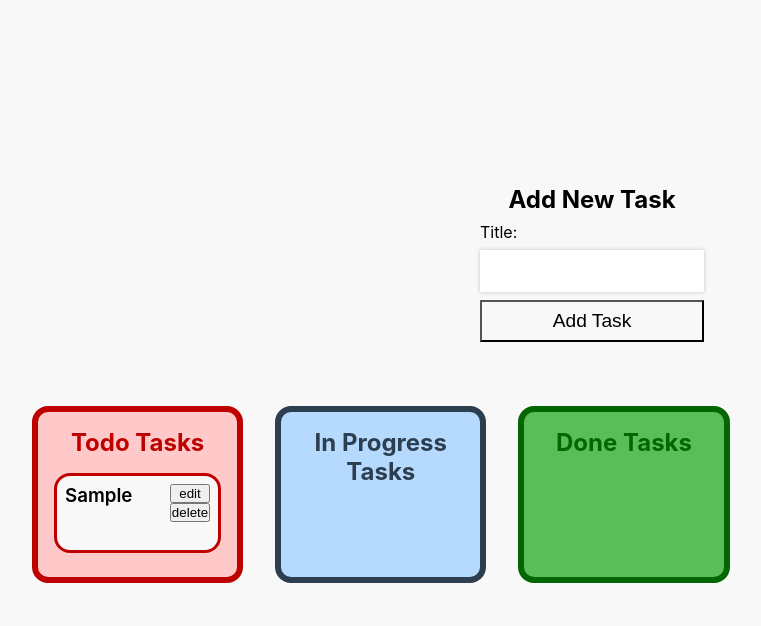
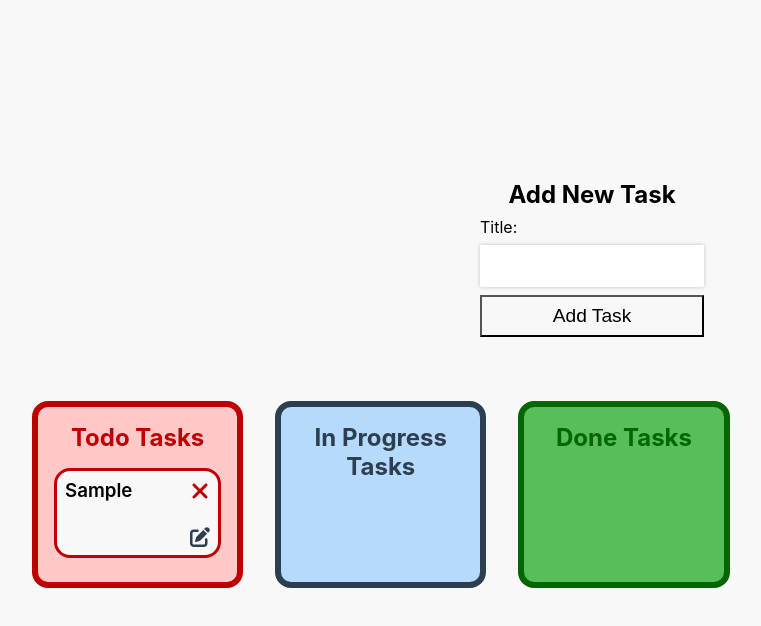
Before and after one commit to Ahmed-Elbessfy/todo-refilex-react, a React (Create React App) app: page / in a window 1280 px wide. Both pictures are taken after typing "Sample" into the empty fields and a click on the input "Add Task". Shown: the top 626 px of the page, without its empty margins (16-777 px from the left). Built offline with nearby package versions, Linux system fonts and the light colour scheme.

Commit message:
add fontawesome and use icons - install Fontawesome - import and use icons at TaskITem & EditTask comp.

```diff
--- a/package.json
+++ b/package.json
@@ -3,6 +3,10 @@
   "version": "0.1.0",
   "private": true,
   "dependencies": {
+    "@fortawesome/fontawesome-svg-core": "^6.1.1",
+    "@fortawesome/free-regular-svg-icons": "^6.1.1",
+    "@fortawesome/free-solid-svg-icons": "^6.1.1",
+    "@fortawesome/react-fontawesome": "^0.1.18",
     "@testing-library/jest-dom": "^5.16.4",
     "@testing-library/react": "^13.2.0",
     "@testing-library/user-event": "^13.5.0",
--- a/src/components/EditTask.js
+++ b/src/components/EditTask.js
@@ -1,5 +1,7 @@
 import React, { useContext, useState } from "react";
 import { AppContext } from "../context/TasksContext";
+import { FontAwesomeIcon } from "@fortawesome/react-fontawesome";
+import { faXmark } from "@fortawesome/free-solid-svg-icons";
 
 const EditTask = ({ task, closeEditForm }) => {
   // style variables
@@ -20,6 +22,17 @@ const EditTask = ({ task, closeEditForm }) => {
     background: "#fff",
     position: "relative",
     borderRadius: "1rem",
+  };
+
+  const closeBtn = {
+    position: "absolute",
+    top: "1rem",
+    right: "1rem",
+    border: "none",
+    background: "transparent",
+    color: "#2c3e50",
+    zIndex: 2,
+    cursor: "pointer",
   };
 
   // local state to keep control on form inputs and get updates
@@ -46,8 +59,15 @@ const EditTask = ({ task, closeEditForm }) => {
   return (
     <div style={overlayStyle}>
       <form onSubmit={saveChanges} style={editFormStyle}>
+        {/* close button  */}
+        <FontAwesomeIcon
+          icon={faXmark}
+          onClick={closeEditForm}
+          size="xl"
+          style={closeBtn}
+        />
+
         <h2>EditTask</h2>
-        <button onClick={closeEditForm}>X</button>
         <label>
           <p>Title:</p>
           <input type="text" value={localTitle} onChange={handleChangeTitle} />
--- a/src/components/TaskItem.js
+++ b/src/components/TaskItem.js
@@ -1,7 +1,21 @@
 import React, { useContext } from "react";
 import { AppContext } from "../context/TasksContext";
 
+import { FontAwesomeIcon } from "@fortawesome/react-fontawesome";
+import { faXmark, faPenToSquare } from "@fortawesome/free-solid-svg-icons";
+
 export const TaskItem = ({ task, allowDrag, openEditTask }) => {
+  // styles
+  const delBtn = {
+    color: "#bf0000",
+    cursor: "pointer",
+    marginBottom: "1.5rem",
+  };
+  const editBtn = {
+    color: "#2c3e50",
+    cursor: "pointer",
+  };
+
   const { setMovingTask } = useContext(AppContext);
   // drag function
   const startDrag = (e, task) => {
@@ -28,8 +42,13 @@ export const TaskItem = ({ task, allowDrag, openEditTask }) => {
         <p>{task.description}</p>
       </div>
       <div className="task-actions">
-        <button onClick={activateEditTask}>edit</button>
-        <button>delete</button>
+        <FontAwesomeIcon icon={faXmark} style={delBtn} size="xl" />
+        <FontAwesomeIcon
+          icon={faPenToSquare}
+          onClick={activateEditTask}
+          style={editBtn}
+          size="lg"
+        />
       </div>
     </li>
   );
```
Also changed, not shown: 1 other file (tests, documents, lock files or other folders).
